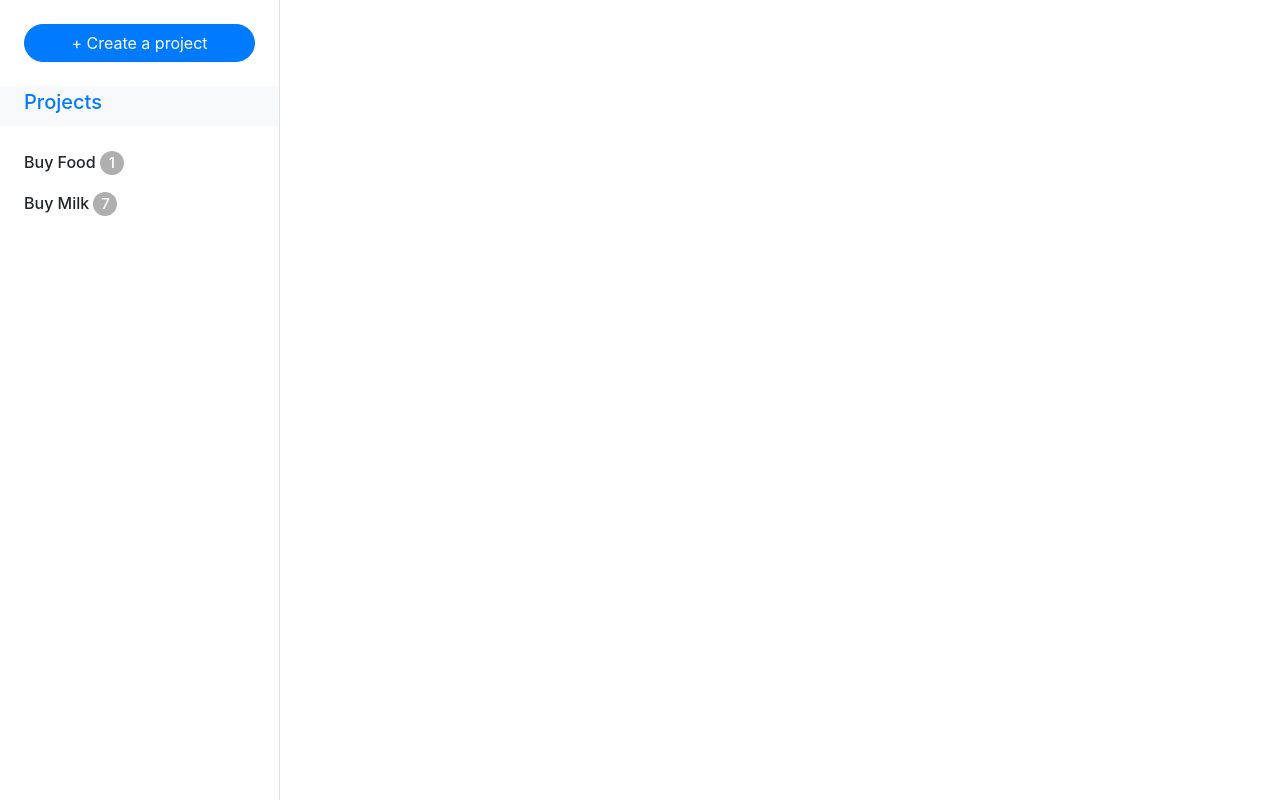
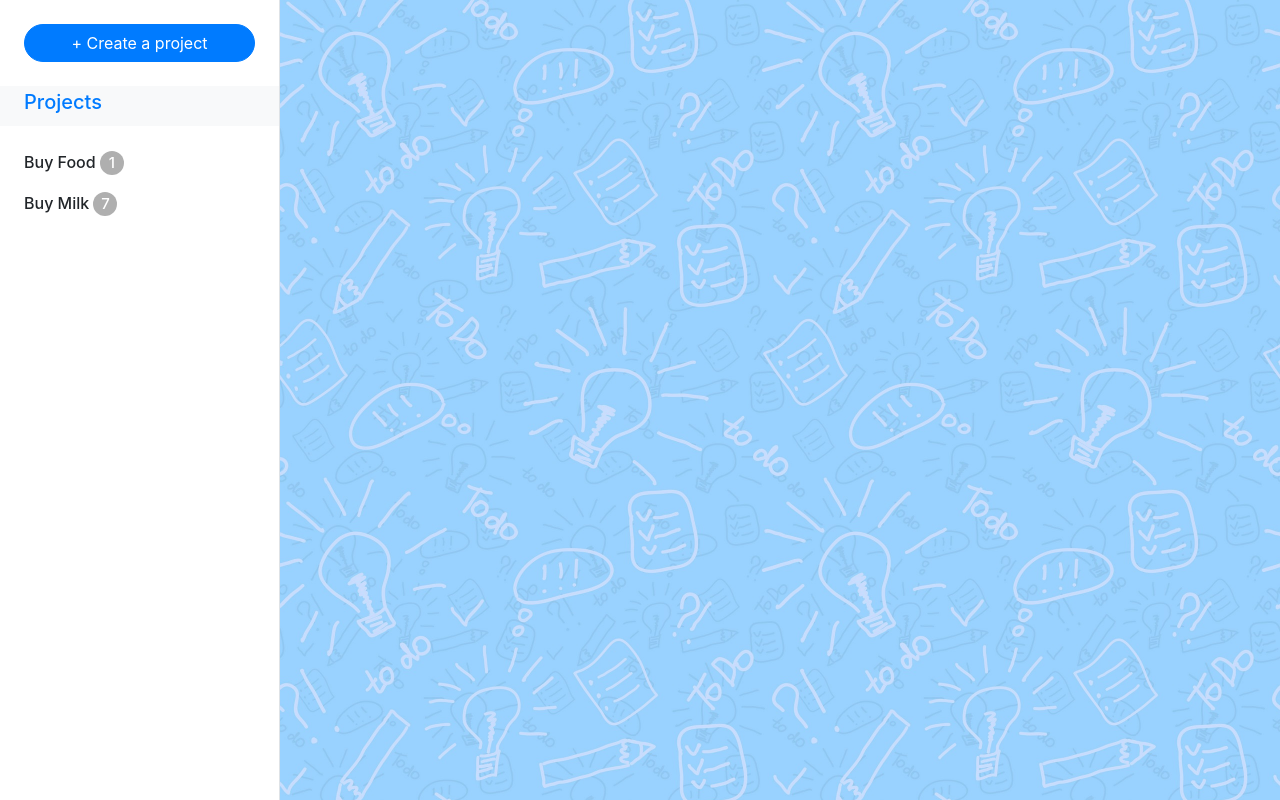
Before and after one commit to adamclasic/Todo-list, a website built with webpack: page dist/index.html in a window 1280 px wide. Built offline with Linux system fonts and the light colour scheme.

Commit message:
add background color

```diff
--- a/src/style.scss
+++ b/src/style.scss
@@ -44,3 +44,12 @@ ul {
 .bg-grey {
   background-color: $secondary-2;
 }
+
+// content
+
+.content {
+  flex: 1;
+  background-image: url('./images/bg-img.jpg');
+  background-repeat: repeat;
+  background-size: 500px 500px;
+}
```
Also changed, not shown: dist/d59edcc4deec47400518b7c85633dafb.jpg (added), dist/main.js, src/images/bg-img.jpg (added).
